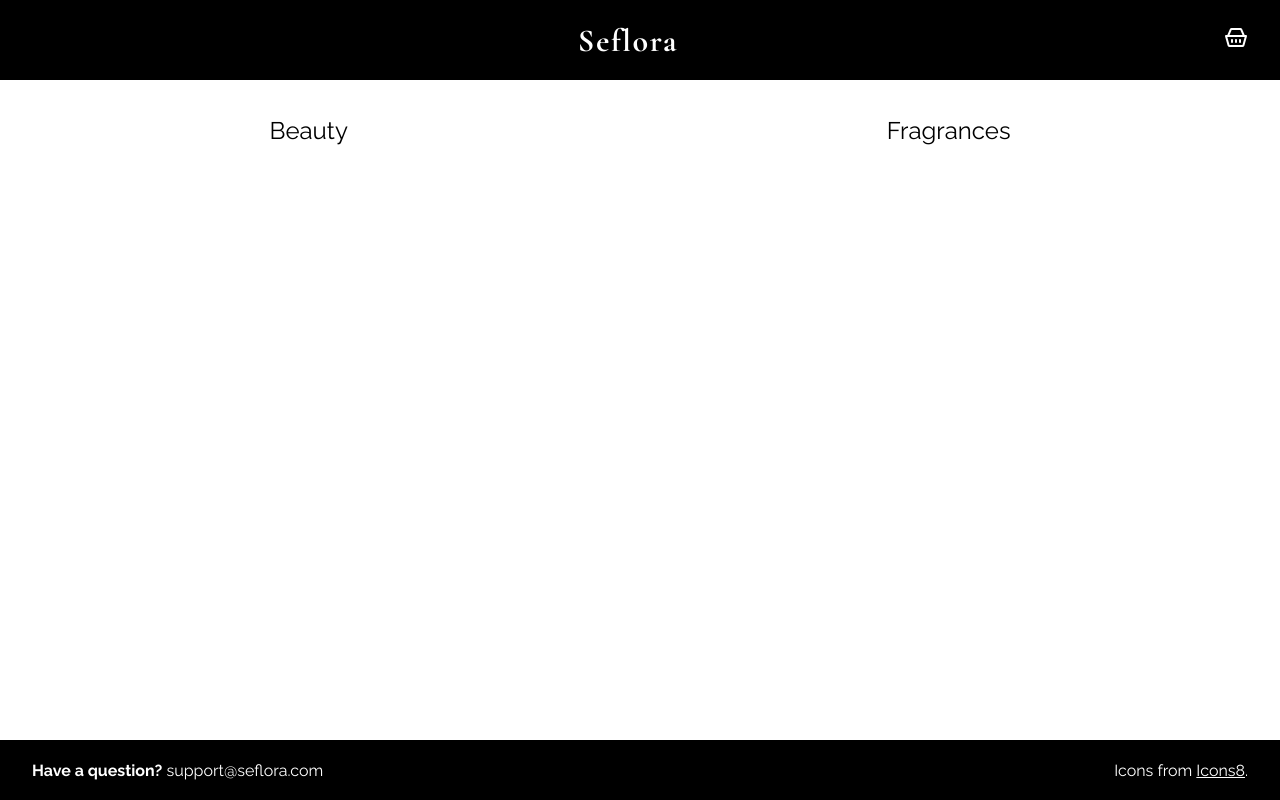
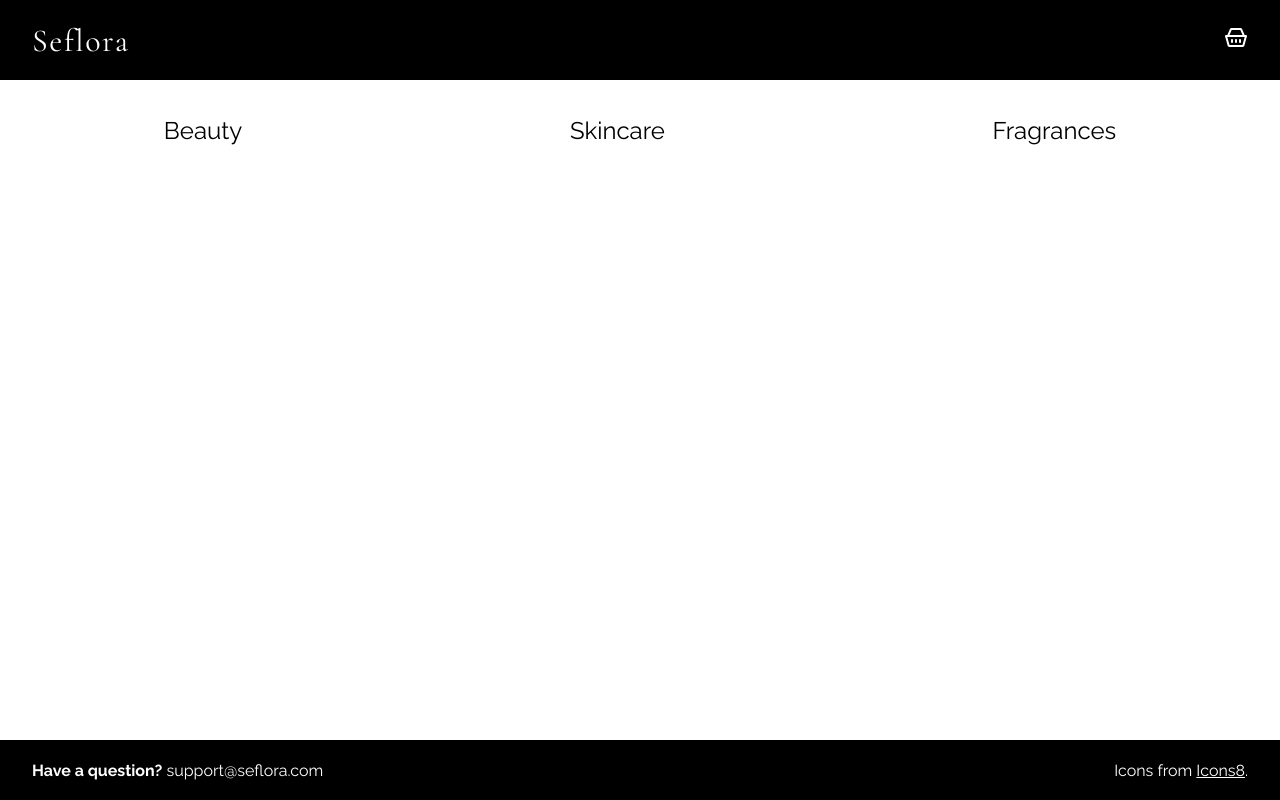
Before and after one commit to mkreynolds919/storefront, a React (Vite) app: page / in a window 1280 px wide. Built offline with nearby package versions, Linux system fonts and the light colour scheme.

Commit message:
style: Readjust header title to be left-aligned

```diff
--- a/src/components/Header.jsx
+++ b/src/components/Header.jsx
@@ -7,16 +7,14 @@ export default function Header() {
     return (
         <header>
             <section className="top-line">
-                <div className="empty"></div>
-                <h1 className="title">
-                    <Link className="title link-reset" to="/">Seflora</Link>
-                </h1>
+                <Link className="title link-reset" to="/">Seflora</Link>
                 <Link to="cart" className="link-reset">
                     <img className="basket" src={basketIcon}></img>
                 </Link>
             </section>
             <nav>
                 <Link className="link-reset nav-link" to="collections/beauty">Beauty</Link>
+                <Link className="link-reset nav-link" to="collections/skin-care">Skincare</Link>
                 <Link className="link-reset nav-link" to="collections/fragrances">Fragrances</Link>
             </nav>
         </header>
--- a/src/styles/Header.css
+++ b/src/styles/Header.css
@@ -8,11 +8,14 @@ header {
     background-color: black;
     color: white;
     display: flex;
-    height: 80px;
     align-items: center;
     justify-content: space-between;
+    height: 80px;
     padding: 0 2rem;
+    position: relative;
 }
+
+
 
 .title {
     font-family: "Cormorant Garamond";
@@ -45,6 +48,10 @@ nav {
     text-underline-offset: 0.4em;
 }
 
+.basket {
+    transform-origin: center;
+}
+
 .basket:hover {
     animation: shiver 0.4s;
 }
```
